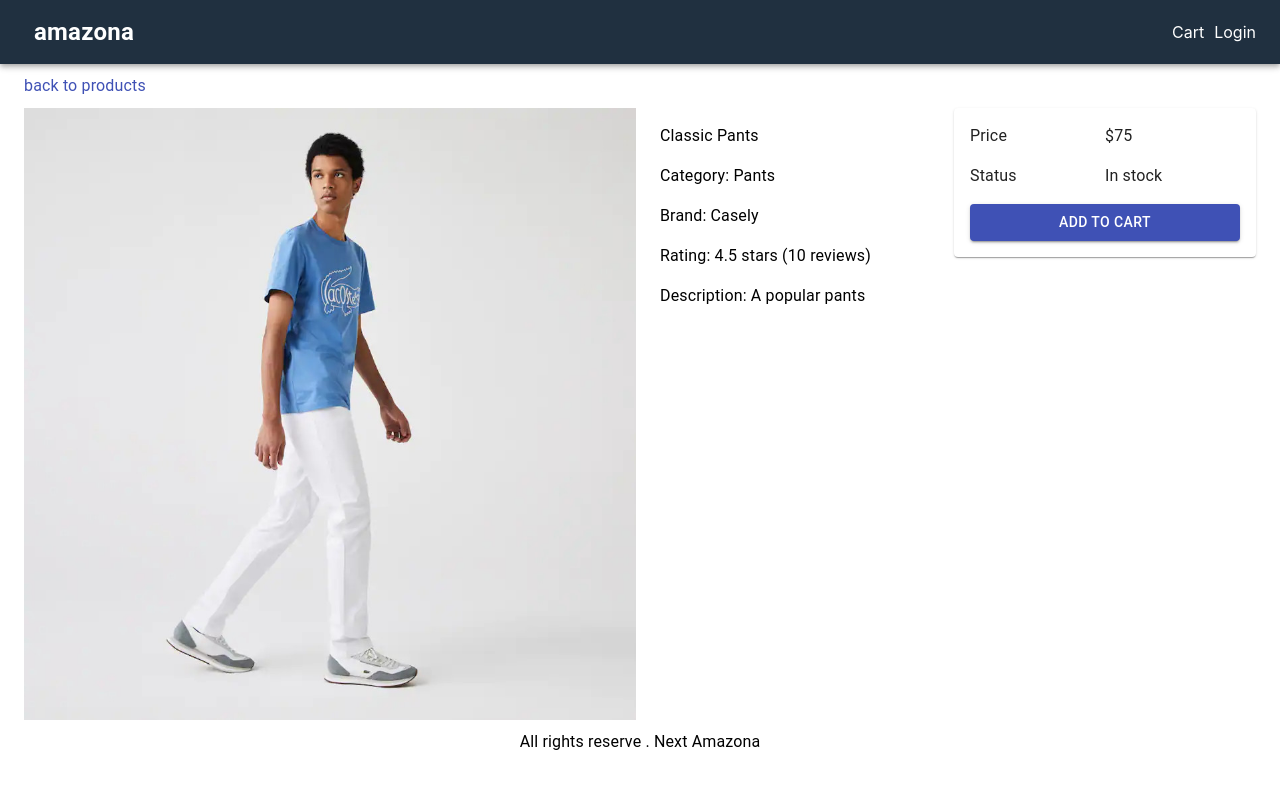
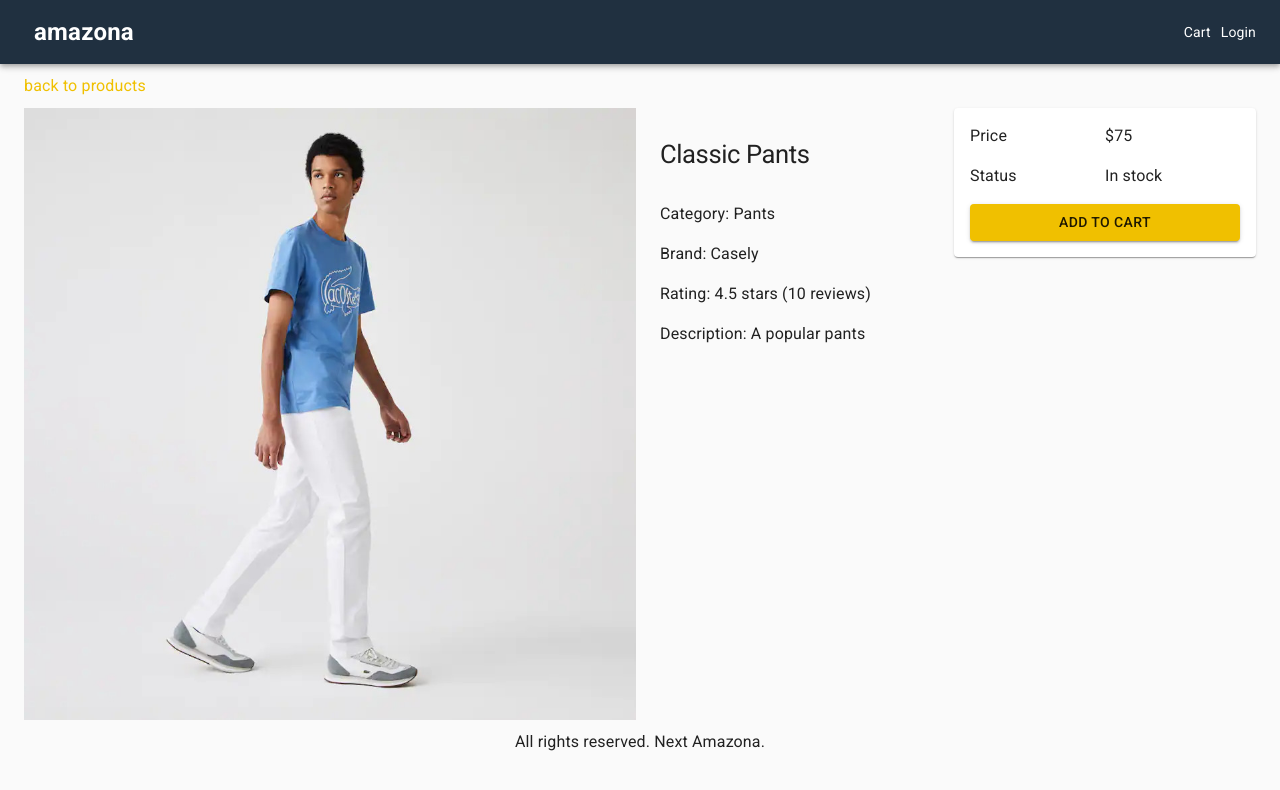
Before and after one commit to hackwebdev/nextjs-amazona, a Next.js app: page /product/classic-pants in a window 1280 px wide. Shown: the top 790 px of the page. Built offline with nearby package versions, Linux system fonts and the light colour scheme.

Commit message:
add material ui theme

```diff
--- a/components/Layout.js
+++ b/components/Layout.js
@@ -1,9 +1,41 @@
 import NextLink from 'next/link'
-import { AppBar, Toolbar, Typography, Container, Link } from '@material-ui/core'
+import {
+  AppBar,
+  Toolbar,
+  Typography,
+  Container,
+  Link,
+  createTheme,
+  ThemeProvider,
+  CssBaseline,
+} from '@material-ui/core'
 import useStyles from '../utils/styles'
 import Head from 'next/head'
 
 export default function Layout({ title, description, children }) {
+  const theme = createTheme({
+    typography: {
+      h1: {
+        fontSize: '1.6rem',
+        fontWeight: 400,
+        margin: '1rem 0',
+      },
+      h2: {
+        fontSize: '1.4rem',
+        fontWeight: 400,
+        margin: '1rem 0',
+      },
+    },
+    palette: {
+      type: 'light',
+      primary: {
+        main: '#f0c000',
+      },
+      secondary: {
+        main: '#208080',
+      },
+    },
+  })
   const classes = useStyles()
 
   return (
@@ -12,6 +44,8 @@
         <title>{title ? `${title} - Next Amazona` : 'Next Amazona'}</title>
         {description && <meta name='description' content={description}></meta>}
       </Head>
+      <ThemeProvider theme={theme}>
+        <CssBaseline />
         <AppBar position='static' className={classes.navbar}>
           <Toolbar>
             <NextLink href='/' passHref>
@@ -32,8 +66,9 @@
         </AppBar>
         <Container className={classes.main}>{children}</Container>
         <footer className={classes.footer}>
-        <Typography>All rights reserve . Next Amazona</Typography>
+          <Typography>All rights reserved. Next Amazona.</Typography>
         </footer>
+      </ThemeProvider>
     </div>
   )
 }
--- a/pages/_document.js
+++ b/pages/_document.js
@@ -6,7 +6,12 @@
   render() {
     return (
       <Html lang='en'>
-        <Head></Head>
+        <Head>
+          <link
+            rel='stylesheet'
+            href='https://fonts.googleapis.com/css?family=Roboto:300,400,500,700&display=swap'
+          />
+        </Head>
         <body>
           <Main />
           <NextScript />
--- a/pages/product/[slug].js
+++ b/pages/product/[slug].js
@@ -46,7 +46,9 @@
         <Grid item md={3} xs={12}>
           <List>
             <ListItem>
-              <Typography component='h1'>{product.name}</Typography>
+              <Typography component='h1' variant='h1'>
+                {product.name}
+              </Typography>
             </ListItem>
             <ListItem>
               <Typography>Category: {product.category}</Typography>
```
Lines whose indentation alone changed are shown as unchanged.
